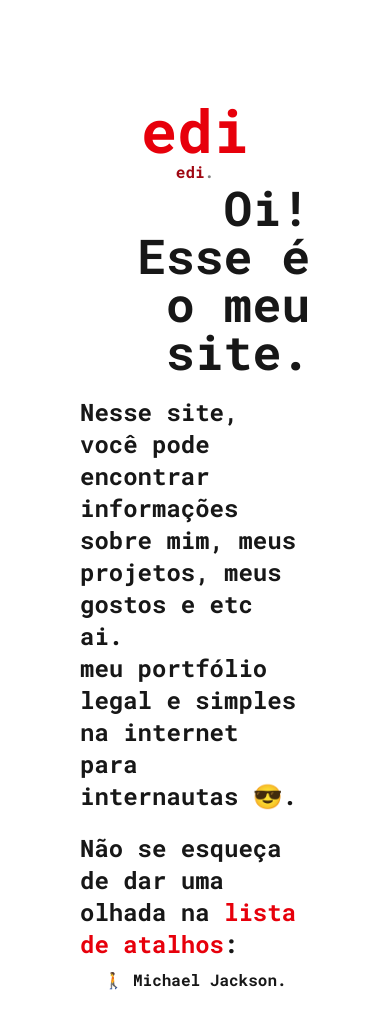
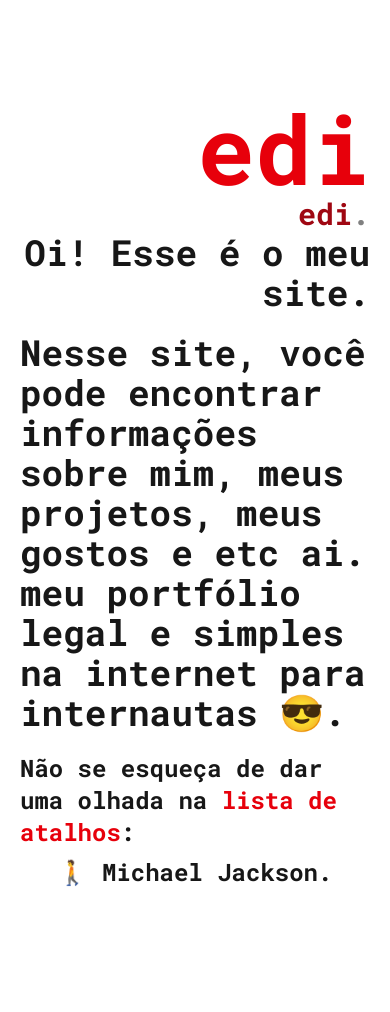
Before and after one commit to Edi369/my-site, a Next.js app: page / in a window 390 px wide. After the commit the page ends 908 px from the top, so only its background shows below. Built offline with nearby package versions, Linux system fonts and the light colour scheme.

Commit message:
small fix for phone version

```diff
--- a/src/components/shortcuts.js
+++ b/src/components/shortcuts.js
@@ -1,12 +1,12 @@
-export default function Shortcuts( { linksinfo } ) {
+export default function Shortcuts( { linksinfo, classname } ) {
   return (
     <div className="flex flex-wrap gap-2">
       {linksinfo.links.map((link, index) => (
         <div key={link.name} className="flex flex-row gap-2">
-          <a href={link.url} className="hover:bg-red-800 transition-all duration-100">
-            <p className="text-1xl font-bold text-left">{link.name}</p>
+          <a href={link.url} className="hover:bg-red-800 hover:text-white transition-all duration-100">
+            <p className={`${classname} font-bold text-left`}>{link.name}</p>
           </a>
-          {index !== linksinfo.links.length - 1 && <p className="text-1xl font-bold text-left">•</p>}
+          {index !== linksinfo.links.length - 1 && <p className={`${classname} font-bold text-left`}>•</p>}
         </div>
         ))}
     </div>
--- a/src/linksinfo.json
+++ b/src/linksinfo.json
@@ -2,7 +2,7 @@
   "links": [
     {
       "name": "🚶 Michael Jackson.",
-      "url": "https://www.youtube.com/channel/UC5OrDvL9DscpcAstz7JnQGA"
+      "url": "https://www.youtube.com/@MichaelJackson"
     }
   ]
 }
--- a/src/pagesComponents/initial.js
+++ b/src/pagesComponents/initial.js
@@ -5,21 +5,21 @@ export default function Home() {
   const linksinfo = JSON.parse(readFileSync("src/linksinfo.json", "utf8"));
 
   return (
-    <div className="flex flex-col px-20 pb-5 pt-25 justify-center items-center lg:items-end lg:justify-end">
+    <div className="flex flex-col px-5 lg:px-20 pb-5 pt-25 items-end justify-end">
       { /* Site name */ }
-      <h1 className="text-6xl lg:text-8xl font-bold text-right text-red-600">edi</h1>
+      <h1 className="text-8xl font-bold text-right text-red-600">edi</h1>
 
       <div className="flex flex-wrap justify-end">
-        <h2 className="text-1xl lg:text-3xl font-bold text-right text-red-800">edi</h2>
-        <p className="text-1xl lg:text-3xl font-bold text-right text-small-foreground">.</p>
+        <h2 className="text-3xl font-bold text-right text-red-800">edi</h2>
+        <p className="text-3xl font-bold text-right text-small-foreground">.</p>
       </div>
 
-      <p className={`text-5xl font-bold text-right`}>
+      <p className={`text-4xl lg:text-5xl font-bold text-right`}>
         Oi! Esse é o meu site.
       </p>
 
       { /* Introduction */ }
-      <p className={`text-2xl w-full mt-5 font-bold text-left`}>
+      <p className={`text-4xl lg:text-3xl w-full mt-5 font-bold text-left`}>
         Nesse site, você pode encontrar informações sobre mim, meus projetos, meus gostos e etc ai.<br />
         meu portfólio legal e simples na internet para internautas 😎.
       </p>
@@ -29,7 +29,8 @@ export default function Home() {
         <p className="text-2xl font-bold text-left">Não se esqueça de dar uma olhada na
           <a className="text-red-600">  lista de atalhos</a>:
         </p>
-        <Shortcuts linksinfo={linksinfo} />
+        {/* normal text size for large screens no scale applied */}
+        <Shortcuts linksinfo={linksinfo} classname="text-2xl lg:text-base" />
       </div>
     </div>
   );
```
